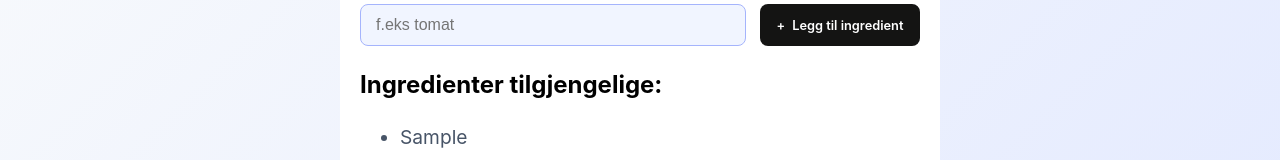
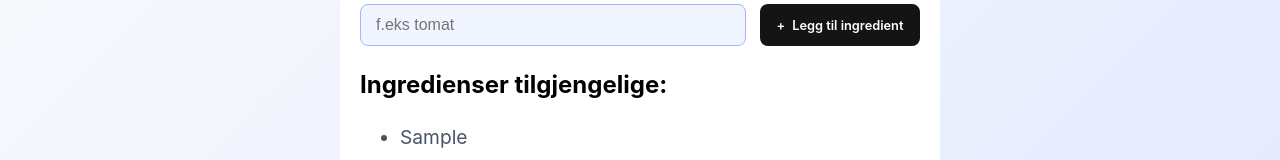
Before and after one commit to tonylam750/StudentMat, a React (Vite) app: page / in a window 1280 px wide. Both pictures are taken after typing "Sample" into the empty fields and a click on the button "Legg til ingredient". Shown: the part 166-326 px from the top of the page. Built offline with nearby package versions, Linux system fonts and the light colour scheme.

Commit message:
fixed typo from Ingredienter til ingredienser

```diff
--- a/src/components/IngredientsList.jsx
+++ b/src/components/IngredientsList.jsx
@@ -4,7 +4,7 @@ export default function IngredientsList(props) {
     ))
     return (
         <section >
-            <h2>Ingredienter tilgjengelige:</h2>
+            <h2>Ingredienser tilgjengelige:</h2>
             <ul className="ingredients-list">{ingredientsListItems}</ul>
             {props.ingredients.length > 0 && <div className="get-recipe-container">
                 <div>
```
